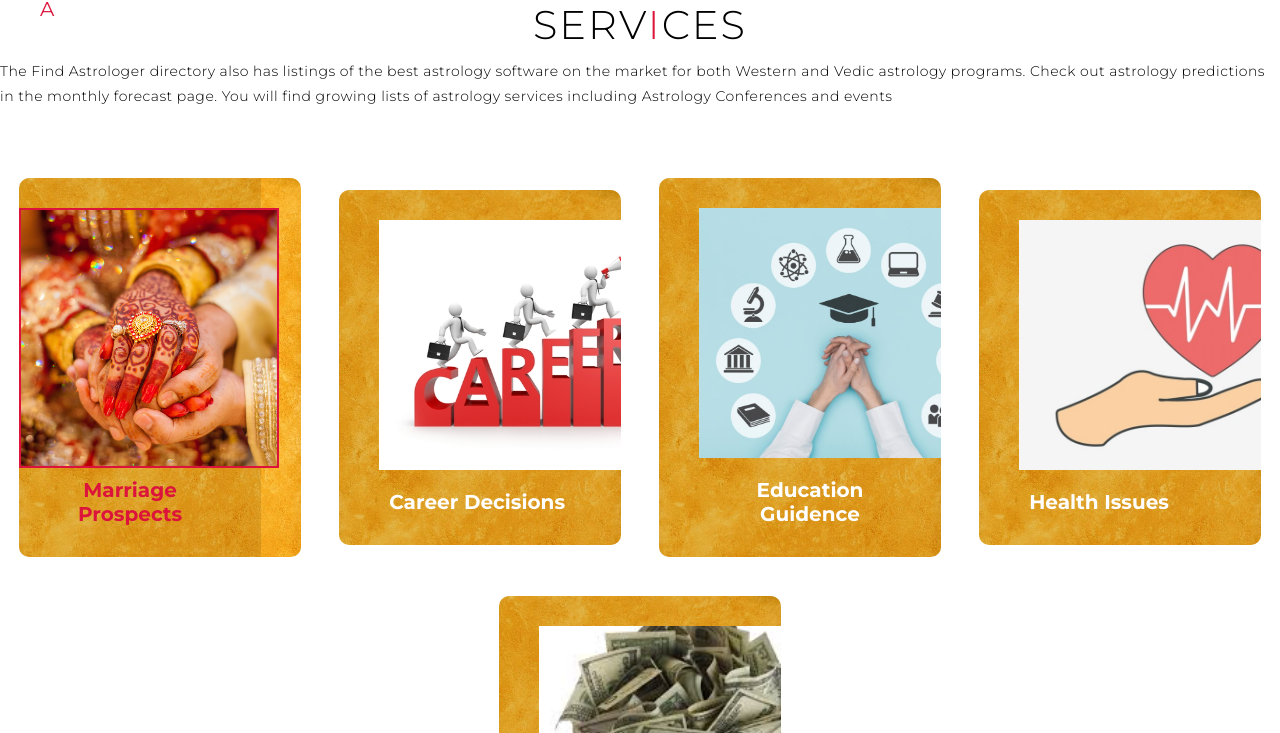
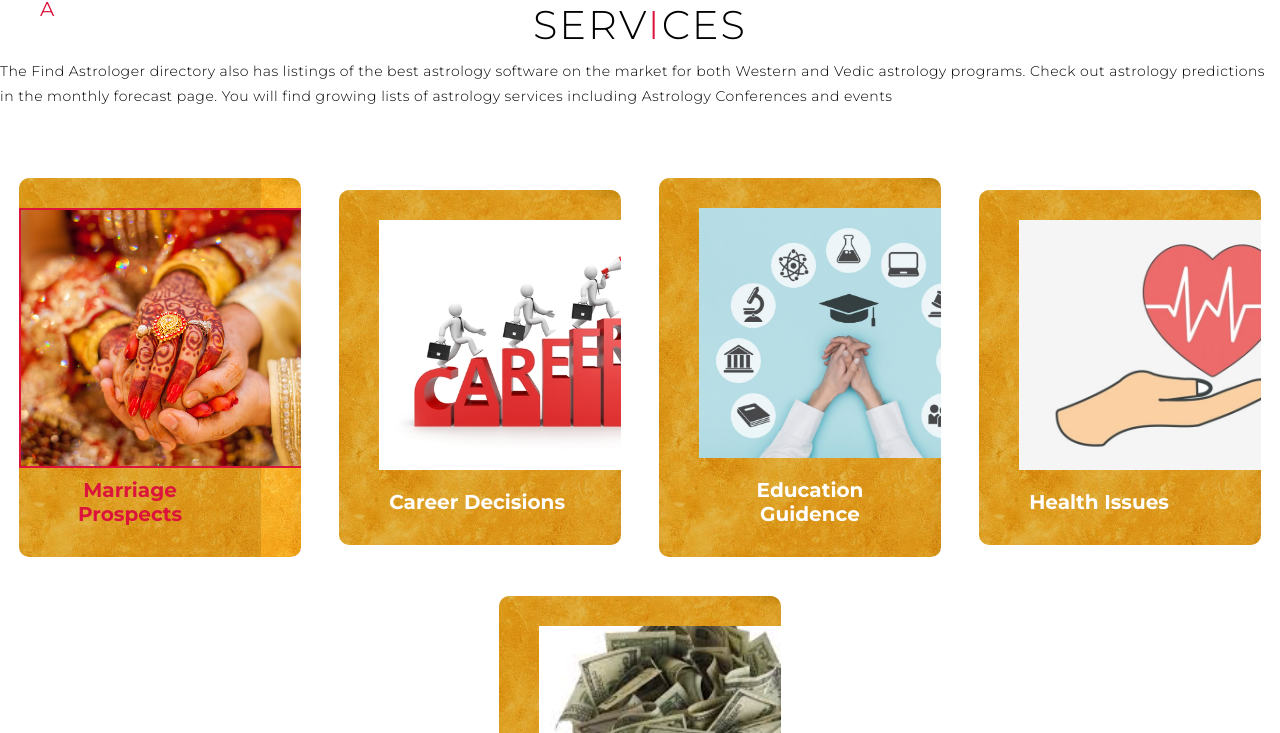
Before and after one commit to indusanalytica/Astro, a plain HTML site: page index.html in a window 1280 px wide. In both pictures the pointer is over the element 169 px from the left and 1233 px from the top of the page. Shown: the part 900-1633 px from the top of the page. Drawn offline with Linux system fonts and the light colour scheme.

Commit message:
stylefinal

```diff
--- a/style.css
+++ b/style.css
@@ -340,7 +340,7 @@ top: 73%;
 }
 #services .service-item:hover .icon{
     height: 260px;
-    width:260px;
+    width:310px;
     margin-bottom: 10px;
     margin-left:10px ;
     margin-left: 10px;
```
